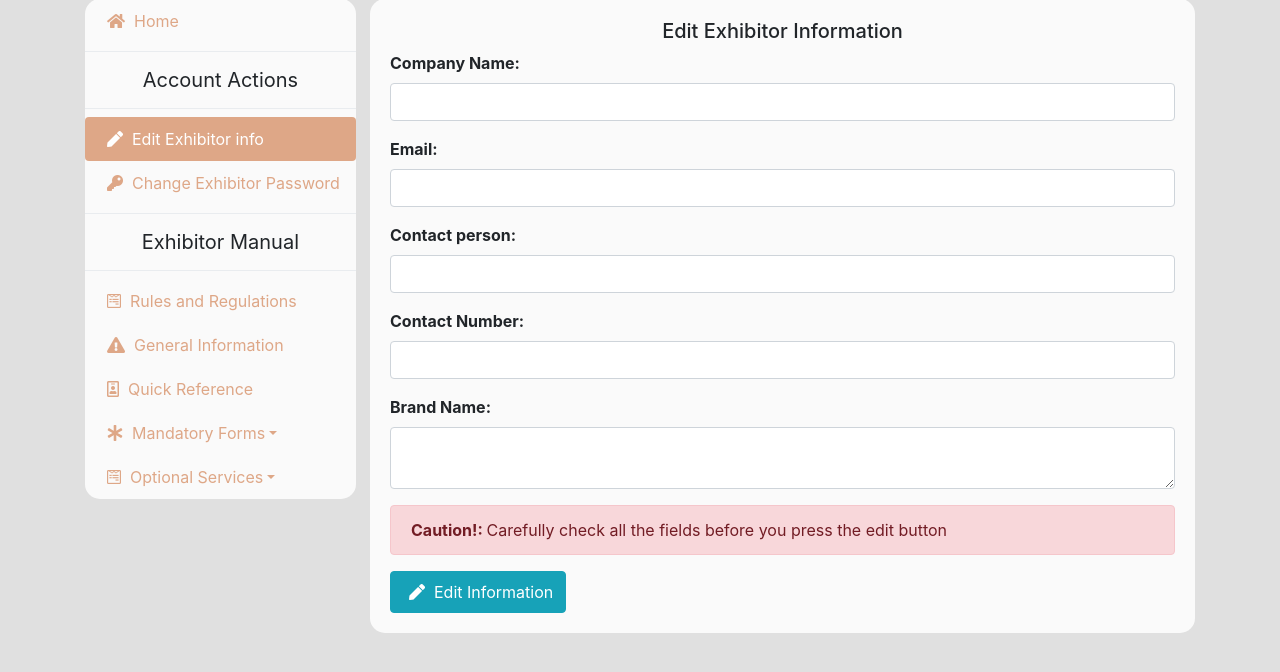
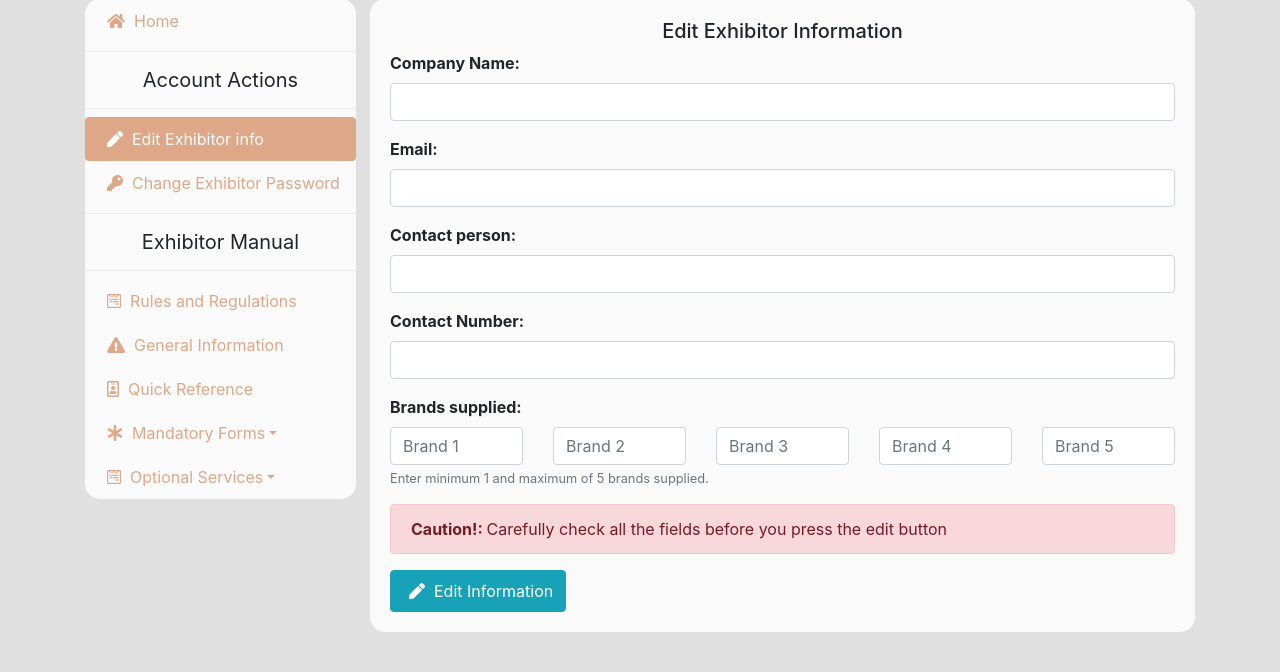
Before and after one commit to Walshf0411/EMS, a PHP site: page /ems/exhibitor/ in a window 1280 px wide, after a click on "Edit Exhibitor info". Shown: the part 77-749 px from the top of the page. Run offline with PHP 8.4, Linux system fonts and the light colour scheme; the visitor is signed in with stand-in values (Sample User, id 1); data that the repository does not hold is empty; some libraries are stand-ins or nearby versions.

Commit message:
4 boxes created for brands in exhibitor information edit.

```diff
--- a/exhibitor/exhibitor_information_edit.php
+++ b/exhibitor/exhibitor_information_edit.php
@@ -20,6 +20,7 @@
         $contact_person_edit = $user["contact_person"];
         $contact_number_edit = $user["phone_number"];
         $brand_name_edit = $user["brands"];
+        $brandsArray = explode(",", $brand_name_edit);
     }
 ?>
 <div>
@@ -41,8 +42,27 @@
             <input type="text" name="contact_number_edit" class="form-control required" value ="<?php echo($contact_number_edit) ?>" >
         </div>
         <div class="form-group">
-            <strong><label for="brand_name_edit">Brand Name:</label></strong>
-            <textarea name="brand_name_edit" class="form-control required"><?php echo($brand_name_edit); ?></textarea>
+            <strong><label for="brand_name_edit">Brands supplied:</label></strong>
+            <div class="row">
+                <div class="col-md">
+                    <input type="text" name="brand_name1" class="form-control required" placeholder="Brand 1" required value="<?php if(isset($brandsArray[0])) echo trim($brandsArray[0])?>">
+                </div>
+                <div class="col-md">
+                    <input type="text" name="brand_name2" class="form-control" placeholder="Brand 2" value="<?php if(isset($brandsArray[1])) echo trim($brandsArray[1])?>">
+                </div>
+                <div class="col-md">
+                    <input type="text" name="brand_name3" class="form-control" placeholder="Brand 3" value="<?php if(isset($brandsArray[2])) echo trim($brandsArray[2])?>">
+                </div>
+                <div class="col-md">
+                    <input type="text" name="brand_name4" class="form-control" placeholder="Brand 4" value="<?php if(isset($brandsArray[3])) echo trim($brandsArray[3])?>">
+                </div>
+                <div class="col-md">
+                    <input type="text" name="brand_name5" class="form-control" placeholder="Brand 5" value="<?php if(isset($brandsArray[4])) echo trim($brandsArray[4])?>">
+                </div>
+            </div>
+            <small id="passwordHelpBlock" class="form-text text-muted">
+            Enter minimum 1 and maximum of 5 brands supplied.
+            </small>
         </div>
         <div class="alert alert-danger">
             <strong>Caution!: </strong>Carefully check all the fields before you press the edit button
@@ -54,8 +74,19 @@
     $("#edit_exhibitor_information_form").validate();
 </script>
 <?php
-    $flag=0;
+    $flag = 0;
+
     if (isset($_POST["edit"])){
+        $brands = "";
+        for ($i = 1; $i <=5 ; $i++) {
+
+            if (isset($_POST['brand_name' . $i]) && $_POST['brand_name' . $i] !== ''){
+                logToJS($i);
+                $brand = trim($_POST['brand_name' . $i]) . ", ";
+                $brands .= $brand;
+            }
+        }
+        $brands = substr($brands, 0, -2);
         if (strcmp($_POST["company_name_edit"], $company_name_edit) !== 0){
             $flag = $flag + 1;
             $company_name_edit = $_POST["company_name_edit"];
@@ -68,11 +99,11 @@
         } if (strcmp($_POST["contact_number_edit"], $contact_number_edit) !== 0) {
             $flag = $flag + 1;
             $contact_number_edit = $_POST["contact_number_edit"];
-        } if (strcmp($_POST["brand_name_edit"], $brand_name_edit) !== 0) {
+        } if (strcmp($brands, $brand_name_edit) !== 0) {
             $flag = $flag + 1;
-            $brand_name_edit = $_POST["brand_name_edit"];
+            $brand_name_edit = $brands;
         }
-        $query = "UPDATE exhibitor SET email = '".$email."',participant_name = '" .$company_name_edit."',contact_person = '".$contact_person_edit."', phone_number = '".$contact_number_edit."',brands = '".$brand_name_edit."'  WHERE id = ".$_SESSION["user_id"].";";
+        $query = "UPDATE exhibitor SET email = '".$email."',participant_name = '" .$company_name_edit."',contact_person = '".$contact_person_edit."', phone_number = '".$contact_number_edit."',brands = '".$brands."'  WHERE id = ".$_SESSION["user_id"].";";
 
         $queryResult = executeQuery($conn,$query);
         if ($queryResult){
```
